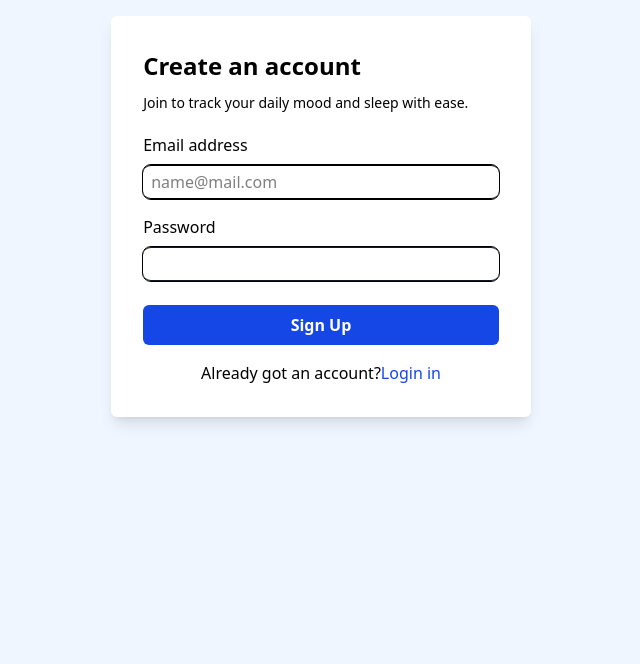
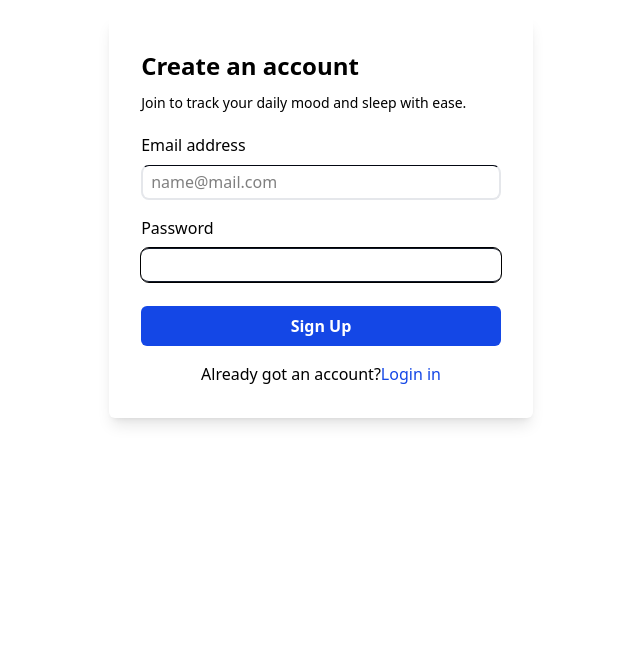
Before and after one commit to jassehcodecamp99/utgitca-event-mood-tracker-app, a website built with Vite: page pages/sign-up.html in a window 1280 px wide. Shown: the part 136-800 px from the top of the page, without its empty margins (319-959 px from the left). Built offline with nearby package versions, Linux system fonts and the light colour scheme.

Commit message:
add the sign in link and border color

```diff
--- a/pages/sign-up.html
+++ b/pages/sign-up.html
@@ -6,43 +6,34 @@
     <title>Document</title>
     <link rel="stylesheet" href="/src/app.css" />
 </head>
-<body class="bg-blue-50">
+<body>
     <header>
         <div class="mt-20 mb-8 flex justify-center">
             <img src="/public/assets/images/logo.svg" alt="logo" >
         </div>
     </header>
-
     <main class="custom-container flex items-center justify-center">
         <div class="shadow-lg rounded-md bg-white flex flex-col p-8 ">
             <div class="mb-5">
              <h1 class="font-bold text-[24px] pb-2">Create an account</h1>
             <p class="text-[14px]">Join to track your daily mood and sleep with ease.</p>
             </div>
-
-        <form action="#" class="space-y-4">
+           <form action="#" class="space-y-4">
             <div class="w-full">
                 <label>
                   <span>Email address</span>
-                    <input type="email" placeholder="name@mail.com" class="outline-1 border-y-1 px-2 rounded-lg py-1 w-full mt-2" ></input>
+                    <input type="email" placeholder="name@mail.com" class="border-t-1 border-t-gray-950 border-2 border-gray-200  px-2 rounded-lg py-1 w-full mt-2" ></input>
                 </label>
-
-            </div>
+             </div>
             <div class="w-full">
                 <label>
                     <span>Password</span>
                     <input type="password" class="border-y border-gray-900 px-4 outline-1 rounded-lg py-1 w-full mt-2" ></input>
                 </label>
-
-            </div>
-
-                <button class="w-full cursor-pointer bg-blue-700 px-10 py-2 rounded-md text-white font-bold mt-2">Sign Up</button>
-
-
-                <p class="text-center">Already got an account?<a href="#" class="text-blue-700">Login in</a></p>
-
-
-        </form>
+              </div>
+               <button class="w-full cursor-pointer bg-blue-700 px-10 py-2 rounded-md text-white font-bold mt-2">Sign Up</button>
+             <p class="text-center">Already got an account?<a href="/pages/sign-in.html" class="text-blue-700">Login in</a></p>
+             </form>
             </div>
         </main>
     </body>
```
